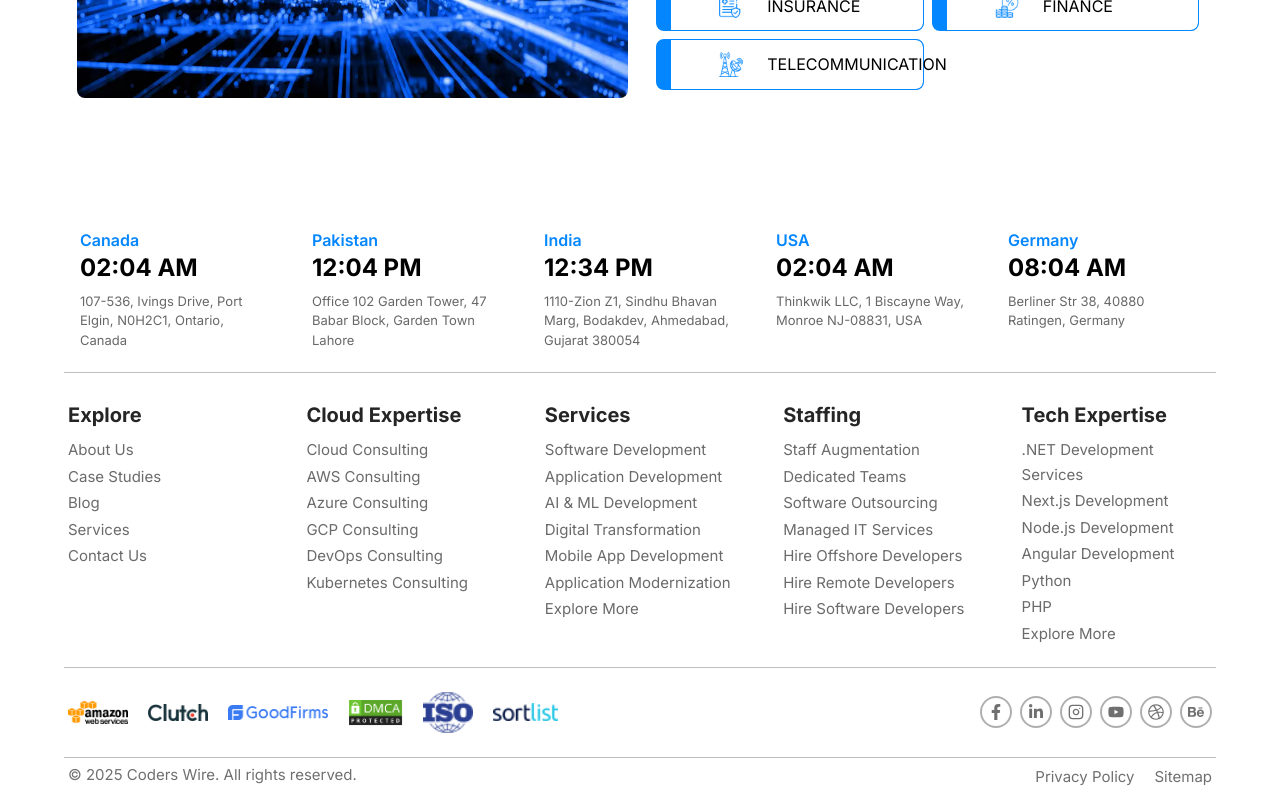
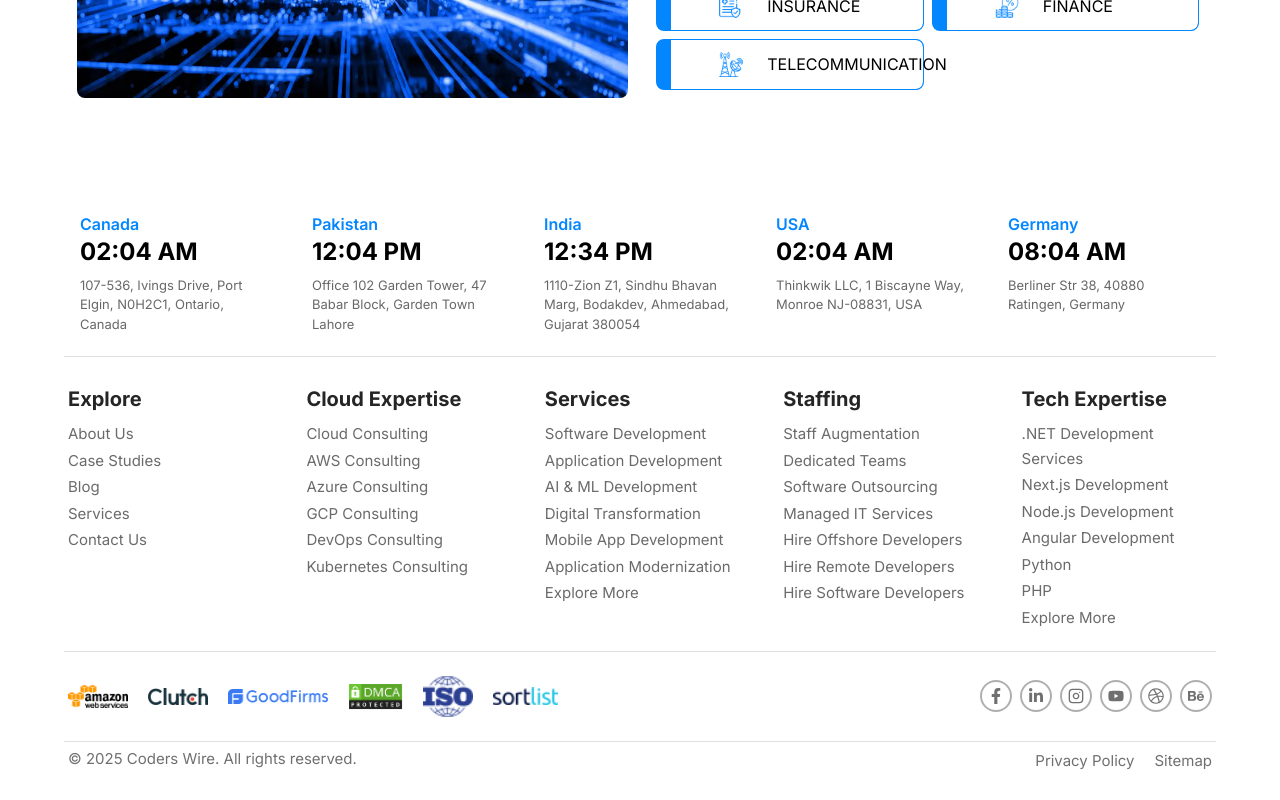
Before and after one commit to obaidofficial/coderswire, a Next.js app: page / in a window 1280 px wide. Shown: the part 1999-2799 px from the top of the page. Built offline with nearby package versions, Linux system fonts and the light colour scheme.

Commit message:
Footer Changes and Navbar transparency Change

```diff
--- a/components/Home/Footer/Footer.tsx
+++ b/components/Home/Footer/Footer.tsx
@@ -14,7 +14,7 @@ import { FiInstagram } from "react-icons/fi";
 const Footer = () => {
   return (
     <div className="bg-white dark:bg-[#12110e]">
-      <div className="pt-10 w-[94%] lg:w-[90%] mx-auto pb-2">
+      <div className="pt-6 w-[94%] lg:w-[90%] mx-auto pb-3">
         <div className="grid grid-cols-1 lg:grid-cols-5 gap-2 lg:gap-2">
           <div className="lg:col-span-1 py-2.5 px-4 ">
             <Clock timeZone="EST" locationName="Canada" />
@@ -53,7 +53,7 @@ const Footer = () => {
           </div>
         </div>
 
-        <hr className="text-[#00000040] mt-3 mb-6 dark:text-white/30" />
+        <hr className="text-[#00000020] mt-3 mb-6 dark:text-white/30" />
 
         <div className="grid grid-cols-1 lg:grid-cols-5 gap-3 lg:gap-10">
           <div className="lg:col-span-1 p-1">
@@ -353,7 +353,7 @@ const Footer = () => {
           </div>
         </div>
 
-        <hr className="text-[#00000040] dark:text-white/30 mt-4 mb-5" />
+        <hr className="text-[#00000020] dark:text-white/30 mt-4 mb-5" />
 
         <div className="grid grid-cols-1 lg:grid-cols-2 gap-1 lg:gap-10">
           <div className="lg:col-span-1 p-1">
@@ -432,7 +432,7 @@ const Footer = () => {
           </div>
         </div>
 
-        <hr className="text-[#00000040] dark:text-white/30 mt-5 mb-0.5" />
+        <hr className="text-[#00000020] dark:text-white/30 mt-5 mb-0.5" />
 
         <div className="lg:grid grid-cols-1 lg:grid-cols-2 gap-1 lg:gap-10 flex flex-col-reverse">
           <div className="lg:col-span-1 p-1">
--- a/components/Home/Navbar/Nav.tsx
+++ b/components/Home/Navbar/Nav.tsx
@@ -26,7 +26,7 @@ const Nav = ({ openNav }: Props) => {
     <div
       className={`${
         navBg
-          ? "backdrop-blur-sm bg-white/20 dark:bg-black/20 shadow-lg shadow-black/5 dark:shadow-white/5"
+          ? "backdrop-blur-sm bg-white/70 dark:bg-black/20 shadow-lg shadow-black/5 dark:shadow-white/5"
           : "fixed"
       } transition-all duration-200 h-[74px] z-10000 fixed w-full`}
     >
```
